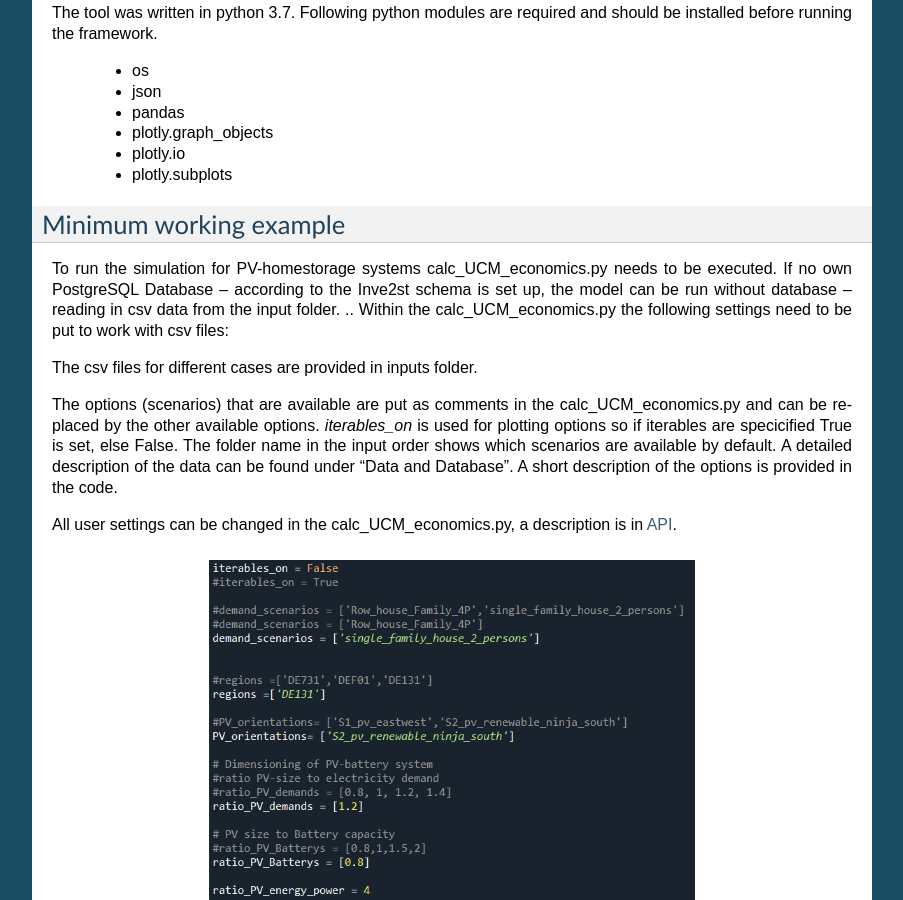
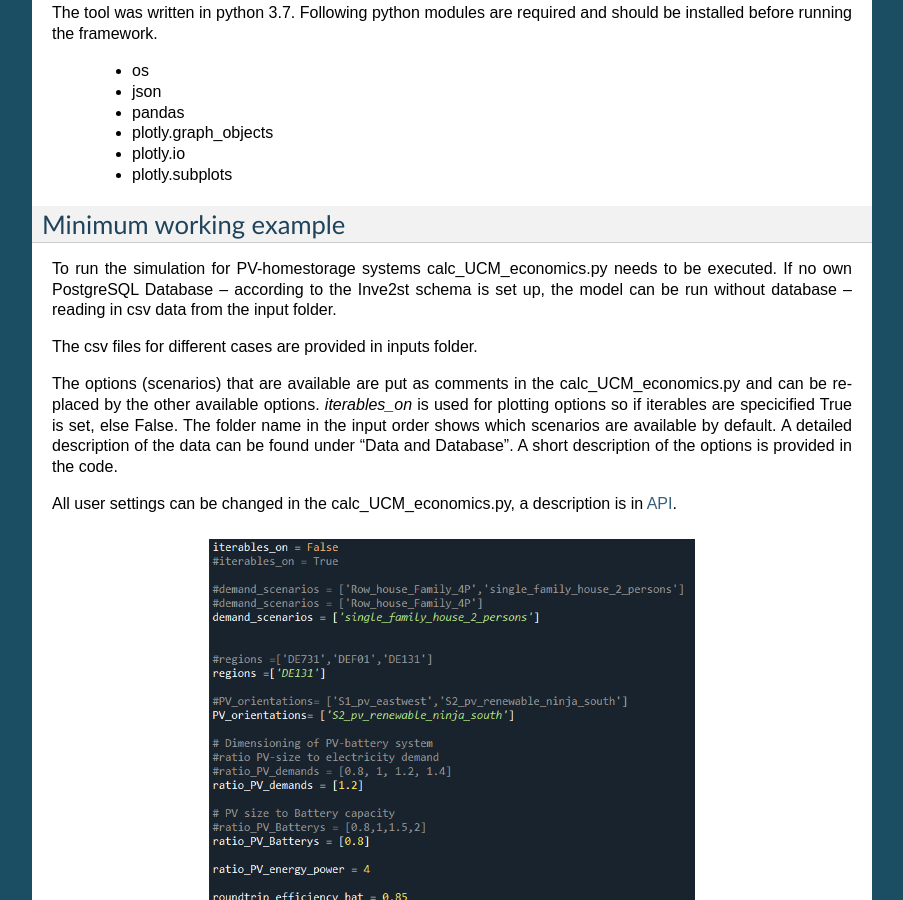
Before and after one commit to CSenkpiel/Inve2st, a Sphinx documentation site: the page built from docs/source/quickstart.rst, in a window 1280 px wide and 900 px high, scrolled down 2210 px. Shown: the whole window, without its empty margins (198-1101 px from the left). Built offline with Sphinx 7.4.7, drawn with Linux system fonts in a browser that asks for light colours.

Commit message:
Update quickstart.rst

```diff
--- a/docs/source/quickstart.rst
+++ b/docs/source/quickstart.rst
@@ -71,7 +71,7 @@ Minimum working example
 ------------------------------
 To run the simulation for PV-homestorage systems calc_UCM_economics.py needs to be executed.
 If no own PostgreSQL Database – according to the Inve2st schema is set up, the model can be run without database – reading in csv data from the input folder.
-.. Within the calc_UCM_economics.py the following settings need to be put to work with csv files:
+
 
 The csv files for different cases are provided in inputs folder.
 
```
